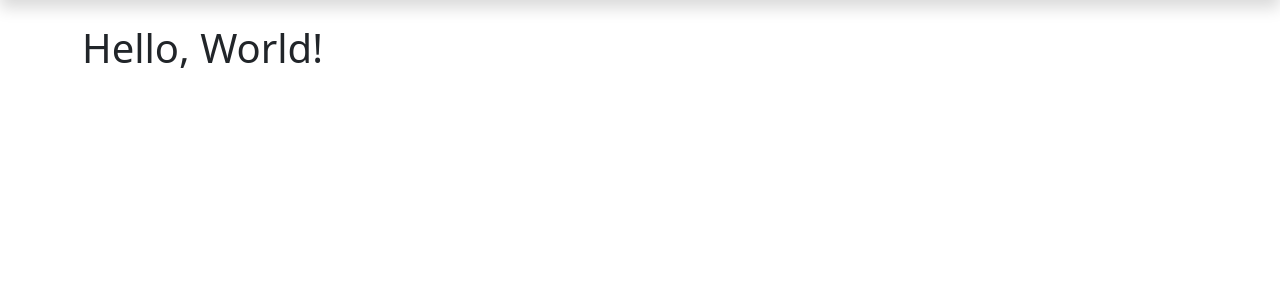
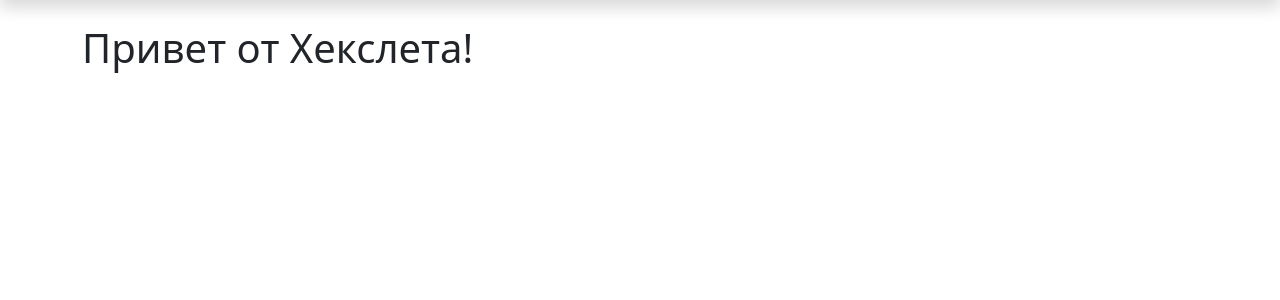
Before and after one commit to MrMAx-26/python-project-52, a Django app: page / in a window 1280 px wide. Shown: the part 40-340 px from the top of the page. Run offline with Django 5.2, Linux system fonts and the light colour scheme; some libraries are stand-ins or nearby versions.

Commit message:
Fix templates

```diff
--- a/task_manager/templates/index.html
+++ b/task_manager/templates/index.html
@@ -3,5 +3,5 @@
 {% get_current_language as LANGUAGE_CODE %}
 
 {% block content %}
-<h1>{% trans "Hello, World!" %}</h1>
+<h1>{% trans "Привет от Хекслета!" %}</h1>
 {% endblock %}
--- a/task_manager/urls.py
+++ b/task_manager/urls.py
@@ -22,7 +22,7 @@ urlpatterns = [
     path('admin/', admin.site.urls),
     path("", views.IndexView.as_view(), name="index"),
     path("users/", include("task_manager.users.urls")),
-    path("login/", views.LoginView.as_view(), name="login"),
+    path("login/", views.LogoutView.as_view(), name="login"),
     path("logout/", views.LogoutView.as_view(), name="logout"),
     path("statuses/", include("task_manager.statuses.urls")),
     path("tasks/", include("task_manager.tasks.urls")),
```
